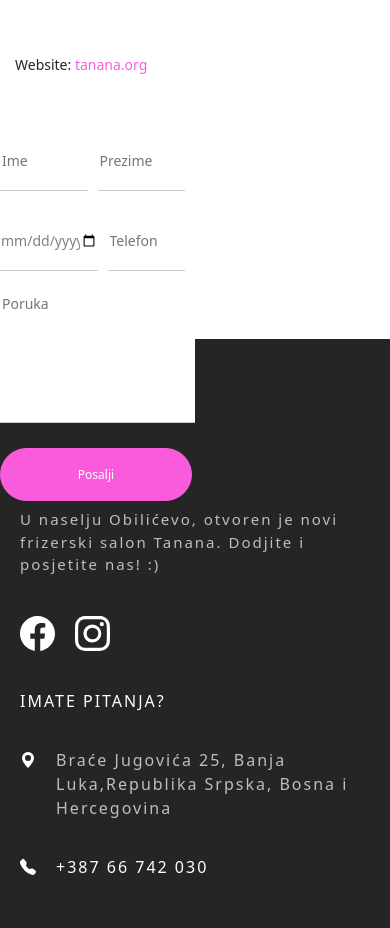
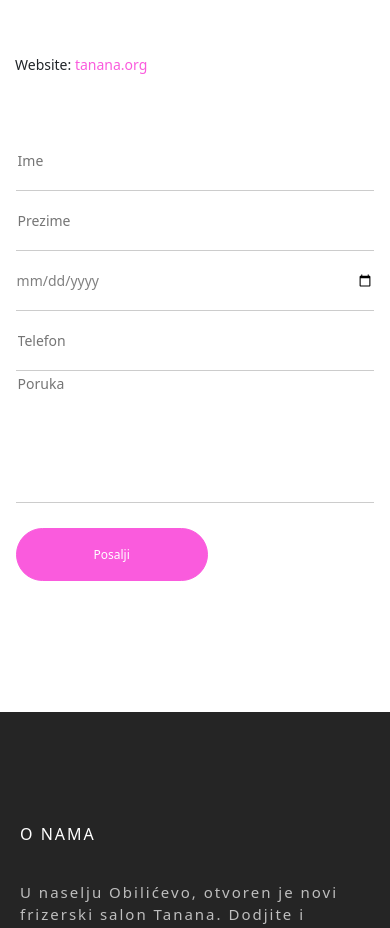
Before and after one commit to Panzo98/tanana, a Vue app: page /contact in a window 390 px wide. Shown: the part 1220-2148 px from the top of the page. Built offline with nearby package versions, Linux system fonts and the light colour scheme.

Commit message:
Media query added to ContactPage

```diff
--- a/src/components/ContactPage.vue
+++ b/src/components/ContactPage.vue
@@ -39,15 +39,20 @@
       <div style="width: 95px"></div>
       <div class="right-info-container">
         <div class="inp-fields">
-          <input placeholder="Ime" type="text" />
-          <input placeholder="Prezime" type="text" />
+          <input v-model="ime" placeholder="Ime" type="text" />
+          <input v-model="prezime" placeholder="Prezime" type="text" />
         </div>
         <div class="inp-fields">
           <p class="placeholder">Datum</p>
           <input placeholder="Datum" type="date" />
-          <input placeholder="Telefon" type="text" />
+          <input v-model="telefon" placeholder="Telefon" type="text" />
         </div>
-        <textarea class="multiline-text" placeholder="Poruka" type="text" />
+        <textarea
+          v-model="poruka"
+          class="multiline-text"
+          placeholder="Poruka"
+          type="text"
+        />
         <button>Posalji</button>
       </div>
     </div>
@@ -57,6 +62,15 @@
 <script>
 export default {
   name: "ContactPage",
+  data() {
+    return {
+      ime: "",
+      prezime: "",
+      datum: "",
+      telefon: "",
+      poruka: "",
+    };
+  },
   methods: {
     changeRoute() {
       this.$router.push("/");
@@ -133,6 +147,14 @@ input {
   margin: auto;
   margin-top: 3rem;
 }
+.left-info-container {
+  height: 100%;
+  width: 416px;
+  padding: 0 15px;
+}
+.right-info-container {
+  width: 50%;
+}
 @media only screen and (max-width: 527px) {
   .contact-info-container {
     display: flex;
@@ -141,13 +163,28 @@ input {
     height: 416px;
     margin: auto;
   }
-}
-.left-info-container {
-  height: 100%;
-  width: 416px;
-  padding: 0 15px;
-}
-.right-info-container {
-  width: 50%;
+  .container {
+    height: 120vh;
+    width: 100%;
+  }
+  .right-info-container {
+    width: 92%;
+    margin-left: 4%;
+  }
+  .inp-fields {
+    display: flex;
+    flex-direction: column;
+    margin-bottom: 0px;
+  }
+  input {
+    outline: 0;
+    border: transparent;
+
+    border-bottom: 1px solid rgba(0, 0, 0, 0.2);
+    width: 100%;
+    height: 60px;
+    margin-right: 10px;
+    font-size: 14px;
+  }
 }
 </style>
```
